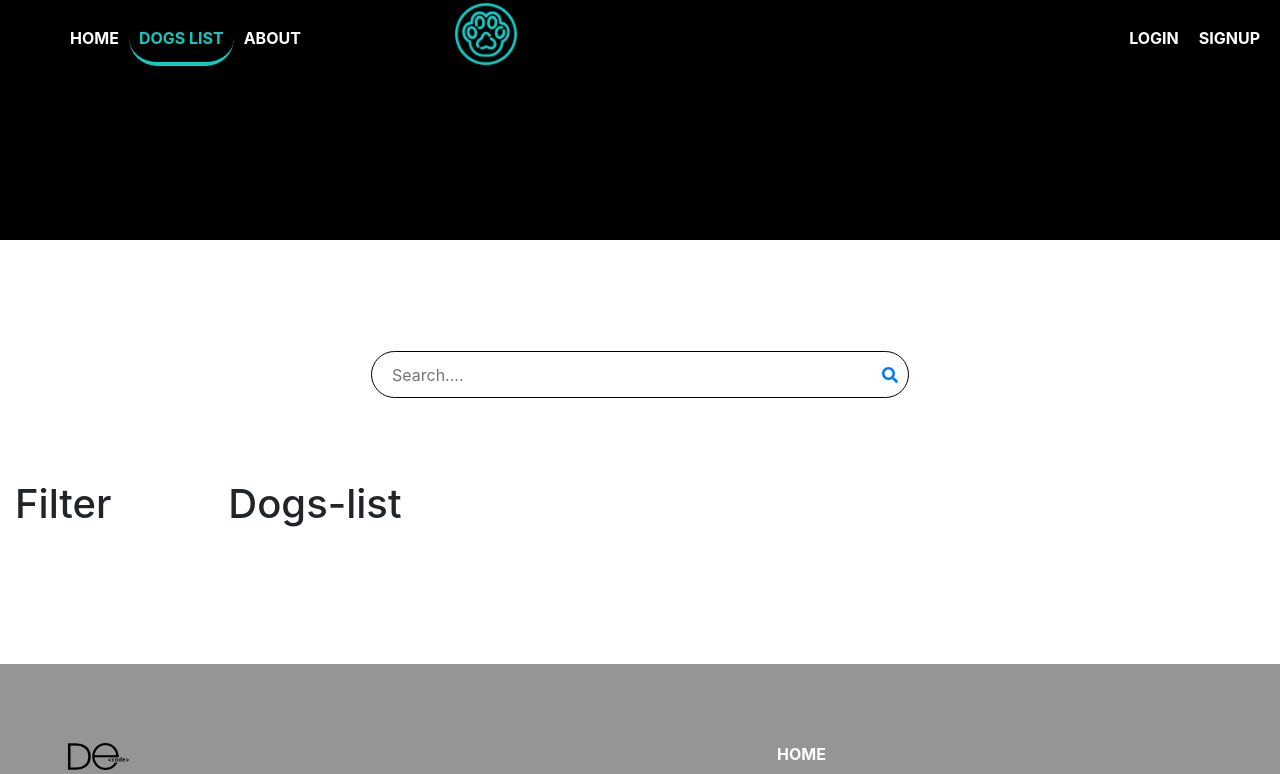
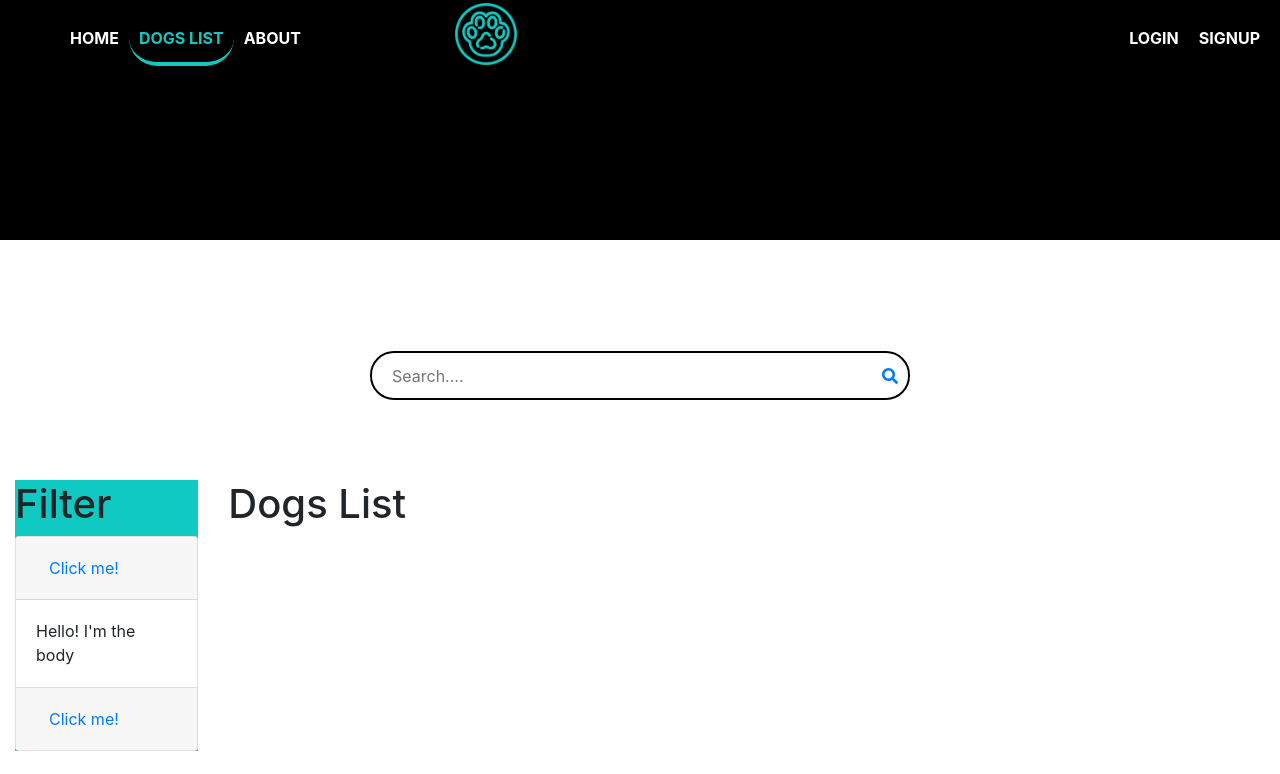
Before and after one commit to emrulovd/charlies-paw-client-side-web-app, a React (Create React App) app: page /dogs-list in a window 1280 px wide. Shown: the top 774 px of the page. Built offline with nearby package versions, Linux system fonts and the light colour scheme.

Commit message:
Modifications 10/02/2021: Adding base style of the filter component Re-structuring grid network of the dogs-list route

```diff
--- /dev/null
+++ b/src/components/Dogs/DogsPanelControl/Dogs-list/Dogs-List.js
@@ -0,0 +1,12 @@
+import React from 'react';
+
+
+const dogsList = () =>{
+    return(
+        <div>
+            <h1>Dogs List</h1>
+        </div>
+    )
+}
+
+export default dogsList;
--- a/src/components/Dogs/DogsPanelControl/DogsPanelControl.js
+++ b/src/components/Dogs/DogsPanelControl/DogsPanelControl.js
@@ -2,16 +2,19 @@ import React from 'react';
 
 import {Container, Row, Col} from 'react-bootstrap';
 import classes from './DogsPanelControl.module.css'
+
+import DogsList from './Dogs-list/Dogs-List';
+import Filter from './Filter/Filter';
 
 const dogsPanel = (props) => {
     return(
         <Container fluid className={classes.DogsPanelControl}>
             <Row>
                 <Col sm={2}>
-                    <h1>Filter</h1>
+                    <Filter/>
                 </Col>
                 <Col>
-                    <h1>Dogs-list</h1>
+                    <DogsList/>
                 </Col>
             </Row>
         </Container>
--- /dev/null
+++ b/src/components/Dogs/DogsPanelControl/Filter/Filter.js
@@ -0,0 +1,37 @@
+import React from 'react';
+
+import classes from './Filter.module.css';
+
+import {Accordion, Card, Button} from 'react-bootstrap';
+
+const filter = () => {
+    return(
+        <div className={classes.Container}>
+            <h1>Filter</h1>
+            <Accordion defaultActiveKey="0">
+  <Card>
+    <Card.Header>
+      <Accordion.Toggle as={Button} variant="link" eventKey="0">
+        Click me!
+      </Accordion.Toggle>
+    </Card.Header>
+    <Accordion.Collapse eventKey="0">
+      <Card.Body>Hello! I'm the body</Card.Body>
+    </Accordion.Collapse>
+  </Card>
+  <Card>
+    <Card.Header>
+      <Accordion.Toggle as={Button} variant="link" eventKey="1">
+        Click me!
+      </Accordion.Toggle>
+    </Card.Header>
+    <Accordion.Collapse eventKey="1">
+      <Card.Body>Hello! I'm another body</Card.Body>
+    </Accordion.Collapse>
+  </Card>
+</Accordion>
+        </div>
+    )
+}
+
+export default filter;
--- /dev/null
+++ b/src/components/Dogs/DogsPanelControl/Filter/Filter.module.css
@@ -0,0 +1,3 @@
+.Container{
+    background-color: #10C9C3;
+}
--- a/src/components/Dogs/SearcBar/SearchBar.module.css
+++ b/src/components/Dogs/SearcBar/SearchBar.module.css
@@ -13,7 +13,7 @@
 }
 
 .SearchBar .Wrapper{
-    border: 1px solid black;
+    border: 2px solid black;
     width: fit-content;
     padding: 10px 10px 10px;
     margin-left: auto;
```
